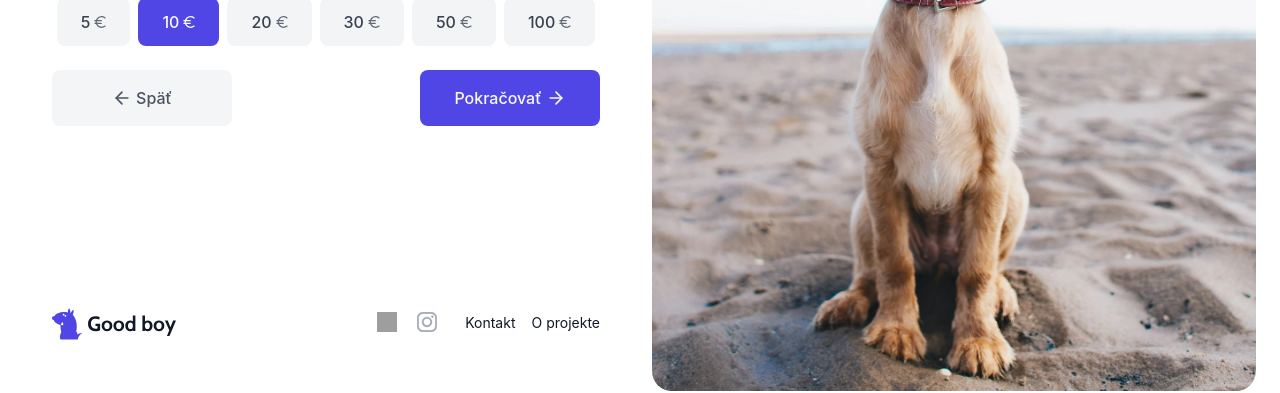
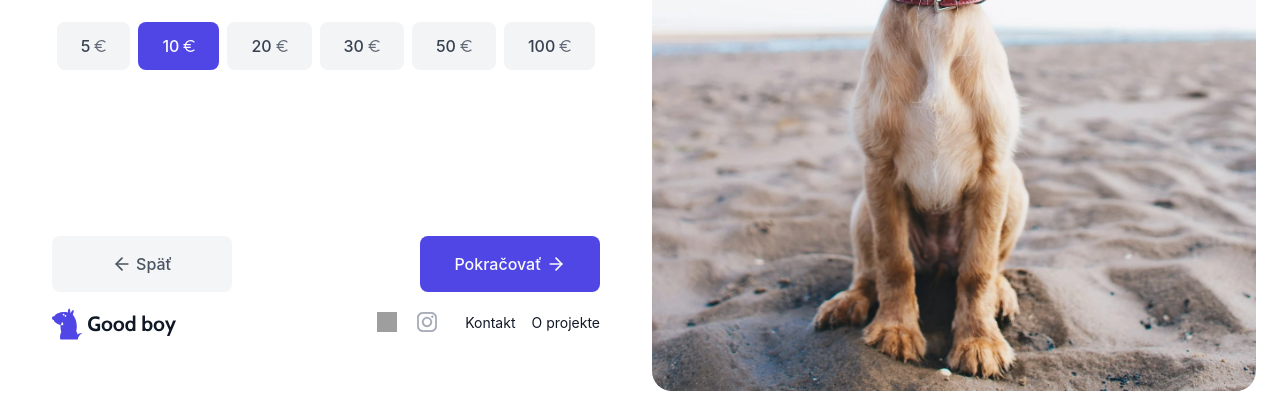
Before and after one commit to DmytroLukianenko/goodrequest, a Next.js app: page / in a window 1280 px wide. Shown: the part 539-932 px from the top of the page. Built offline with nearby package versions, Linux system fonts and the light colour scheme; no server answers; grey boxes are pictures that could not be loaded.

Commit message:
Add StepNavigation component and integrate it into ShelterStepper; remove navigation buttons from ShelterSelection

```diff
--- /dev/null
+++ b/src/components/molecules/StepNavigation.tsx
@@ -0,0 +1,51 @@
+'use client';
+
+import { FC } from 'react';
+import { Flex } from '@mantine/core';
+import { FiArrowLeft, FiArrowRight } from 'react-icons/fi';
+import { Button } from '@/components/atoms';
+
+type StepNavigationProps = {
+  currentStep: number;
+  onNext: () => void;
+  onPrev: () => void;
+  isFirstStep?: boolean;
+  isLastStep?: boolean;
+};
+
+export const StepNavigation: FC<StepNavigationProps> = ({ currentStep, onNext, onPrev, isFirstStep = false, isLastStep = false }) => {
+  const navigationButtons = [
+    {
+      label: 'Späť',
+      variant: 'secondary' as const,
+      icon: <FiArrowLeft size={20} />,
+      iconPosition: 'left' as const,
+      onClick: onPrev,
+      disabled: isFirstStep || currentStep === 0,
+    },
+    {
+      label: isLastStep ? 'Odoslať' : 'Pokračovať',
+      variant: 'primary' as const,
+      icon: <FiArrowRight size={20} />,
+      iconPosition: 'right' as const,
+      onClick: onNext,
+    },
+  ];
+
+  return (
+    <Flex justify='space-between' w='100%' mt='auto'>
+      {navigationButtons.map((button) => (
+        <Button
+          key={button.label}
+          variant={button.variant}
+          leftSection={button.iconPosition === 'left' ? button.icon : undefined}
+          rightSection={button.iconPosition === 'right' ? button.icon : undefined}
+          disabled={button.disabled}
+          onClick={button.onClick}
+        >
+          {button.label}
+        </Button>
+      ))}
+    </Flex>
+  );
+};
--- a/src/components/molecules/index.ts
+++ b/src/components/molecules/index.ts
@@ -1,2 +1,3 @@
 export { Stepper } from './Stepper';
 export { SegmentedControl } from './SegmentedControl';
+export { StepNavigation } from './StepNavigation';
--- a/src/components/organisms/ShelterSelection.styles.ts
+++ b/src/components/organisms/ShelterSelection.styles.ts
@@ -5,5 +5,4 @@ export const ShelterSelectionContainer = styled.div({
   flexDirection: 'column',
   gap: '24px',
   width: '100%',
-  minHeight: '100%',
 });
--- a/src/components/organisms/ShelterSelection.tsx
+++ b/src/components/organisms/ShelterSelection.tsx
@@ -2,10 +2,8 @@
 
 import { FC, useState, useMemo } from 'react';
 import { useDebounce } from 'use-debounce';
-import { Flex } from '@mantine/core';
-import { FiArrowLeft, FiArrowRight } from 'react-icons/fi';
 import { SegmentedControl } from '@/components/molecules';
-import { Title, SearchSelect, Button } from '@/components/atoms';
+import { Title, SearchSelect } from '@/components/atoms';
 import { useFormContext } from '@/contexts/FormContext';
 import { useShelters } from '@/hooks/useShelters';
 import { AmountSelection } from './AmountSelection';
@@ -16,13 +14,7 @@ const enum ShelterSelections {
   all = 'all',
 }
 
-type ShelterSelectionProps = {
-  currentStep: number;
-  onNext: () => void;
-  onPrev: () => void;
-};
-
-export const ShelterSelection: FC<ShelterSelectionProps> = ({ currentStep, onNext, onPrev }) => {
+export const ShelterSelection: FC = () => {
   const [shelterSelection, setShelterSelection] = useState<ShelterSelections>(ShelterSelections.one);
   const { selectedShelterId, setSelectedShelterId, searchValue, setSearchValue } = useFormContext();
 
@@ -33,24 +25,6 @@ export const ShelterSelection: FC<ShelterSelectionProps> = ({ currentStep, onNex
   const items = useMemo(() => shelters?.map((s) => ({ label: s.name, value: String(s.id) })) ?? [], [shelters]);
 
   const isRequiredField = shelterSelection === ShelterSelections.one;
-
-  const navigationButtons = [
-    {
-      label: 'Späť',
-      variant: 'secondary' as const,
-      icon: <FiArrowLeft size={20} />,
-      iconPosition: 'left' as const,
-      onClick: onPrev,
-      disabled: currentStep === 0,
-    },
-    {
-      label: 'Pokračovať',
-      variant: 'primary' as const,
-      icon: <FiArrowRight size={20} />,
-      iconPosition: 'right' as const,
-      onClick: onNext,
-    },
-  ];
 
   return (
     <ShelterSelectionContainer>
@@ -78,21 +52,6 @@ export const ShelterSelection: FC<ShelterSelectionProps> = ({ currentStep, onNex
         required={isRequiredField}
       />
       <AmountSelection />
-
-      <Flex justify='space-between' w='100%' mt='auto'>
-        {navigationButtons.map((button) => (
-          <Button
-            key={button.label}
-            variant={button.variant}
-            leftSection={button.iconPosition === 'left' ? button.icon : undefined}
-            rightSection={button.iconPosition === 'right' ? button.icon : undefined}
-            disabled={button.disabled}
-            onClick={button.onClick}
-          >
-            {button.label}
-          </Button>
-        ))}
-      </Flex>
     </ShelterSelectionContainer>
   );
 };
--- a/src/components/organisms/ShelterStepper.tsx
+++ b/src/components/organisms/ShelterStepper.tsx
@@ -1,6 +1,7 @@
 'use client';
 import { FC, useState } from 'react';
-import { Stepper } from '@/components/molecules';
+import { Flex } from '@mantine/core';
+import { Stepper, StepNavigation } from '@/components/molecules';
 import { STEPPER_STEPS } from '@/constants/stepper.constants';
 import { ShelterSelection } from './ShelterSelection';
 
@@ -13,7 +14,7 @@ export const ShelterStepper: FC = () => {
   const renderStepContent = () => {
     switch (active) {
       case 0:
-        return <ShelterSelection currentStep={active} onNext={nextStep} onPrev={prevStep} />;
+        return <ShelterSelection />;
       case 1:
         return <div>Osobné údaje content</div>;
       case 2:
@@ -24,9 +25,12 @@ export const ShelterStepper: FC = () => {
   };
 
   return (
-    <div>
+    <Flex direction='column' h='100%' gap='xl'>
       <Stepper steps={STEPPER_STEPS} active={active} onStepClick={setActive} />
-      <div>{renderStepContent()}</div>
-    </div>
+      <Flex direction='column' style={{ flex: 1, minHeight: 0 }}>
+        {renderStepContent()}
+      </Flex>
+      <StepNavigation currentStep={active} onNext={nextStep} onPrev={prevStep} isLastStep={active === STEPPER_STEPS.length - 1} />
+    </Flex>
   );
 };
```
